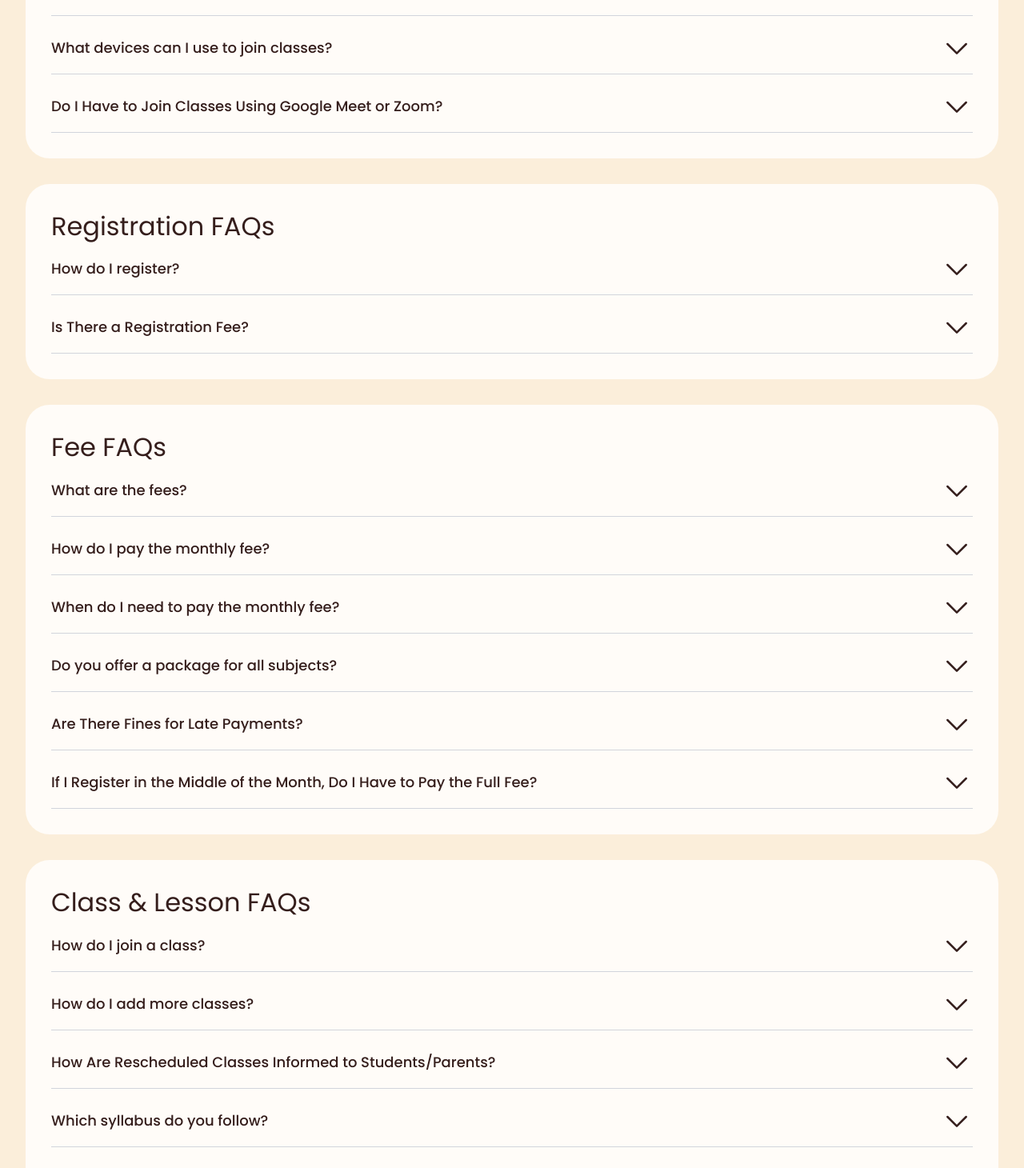
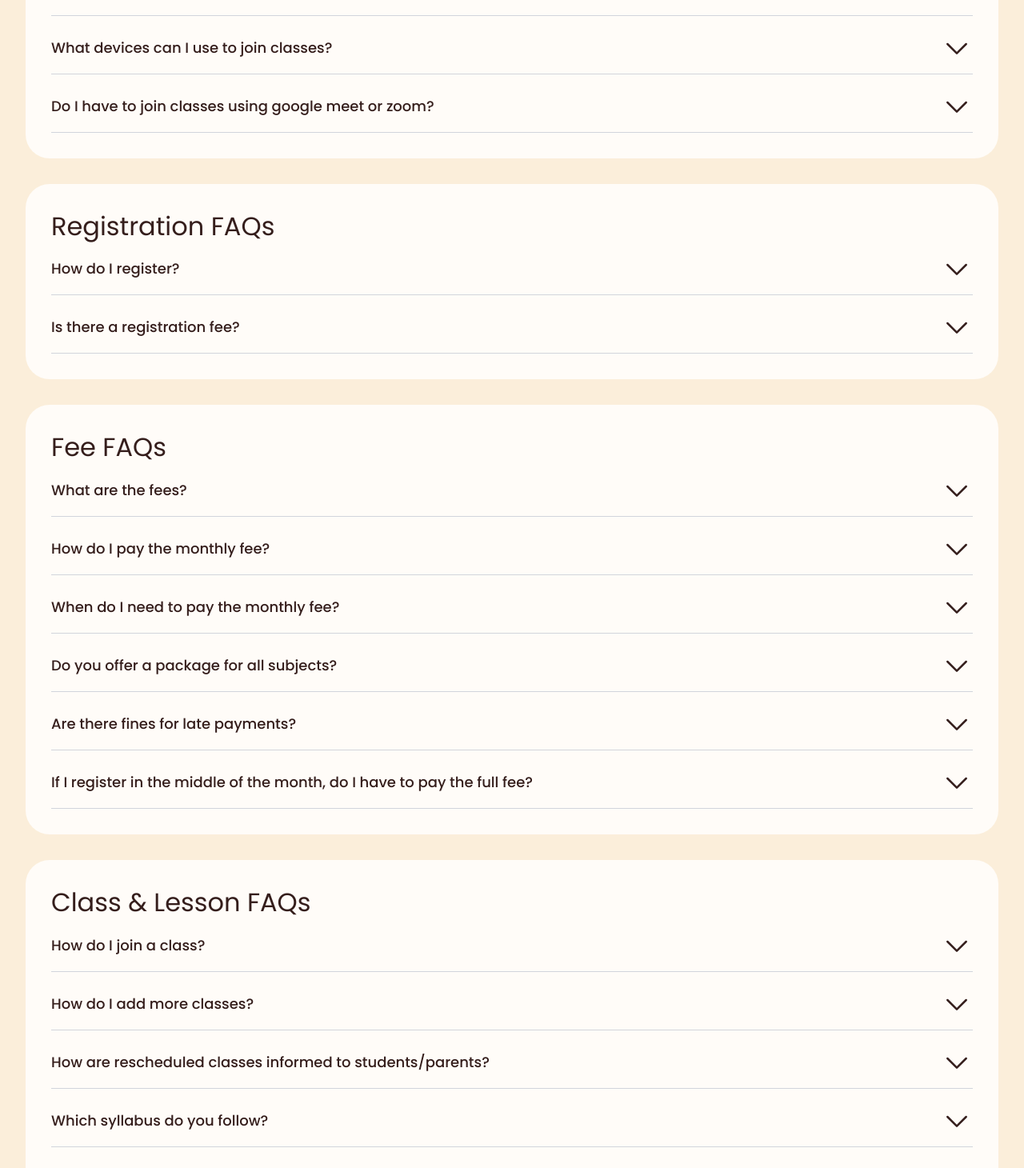
Before and after one commit to D3CRYPT360/my-study-space, a Next.js app: page /faq in a window 1280 px wide. Shown: the part 790-2250 px from the top of the page at 80% size. Built offline with nearby package versions, Linux system fonts and the light colour scheme; a web font is replaced by a local one.

Commit message:
faq question grammer fix

```diff
--- a/src/app/faq/faq.tsx
+++ b/src/app/faq/faq.tsx
@@ -59,7 +59,7 @@ export const faqData: FAQCategory[] = [
             </>
         },
         {
-          question: "Do I Have to Join Classes Using Google Meet or Zoom?",
+          question: "Do I have to join classes using google meet or zoom?",
           answer: <>
             Our classes are hosted on Zoom, so you will need to have the Zoom application installed on your device. To ensure a smooth experience, please download Zoom before your first class.
             <br/>
@@ -98,7 +98,7 @@ export const faqData: FAQCategory[] = [
           </>
         },
         {
-          question: "Is There a Registration Fee?",
+          question: "Is there a registration fee?",
           answer: <>
           No, there is <b>no registration fee</b>. You can create an account and get started without any additional charges beyond the monthly tuition fee.
           </>
@@ -141,13 +141,13 @@ export const faqData: FAQCategory[] = [
           </>
         },
         {
-          question: "Are There Fines for Late Payments?",
+          question: "Are there fines for late payments?",
           answer: <>
             We do not impose any fines for late payments. However, if the monthly fee is not paid on time, the account will be <b>temporarily suspended</b> until the payment is cleared. To avoid any interruptions in accessing classes and learning materials, we recommend making payments within the <b>1st to 7th</b> of each month.
           </>
         },
         {
-          question: "If I Register in the Middle of the Month, Do I Have to Pay the Full Fee?",
+          question: "If I register in the middle of the month, do I have to pay the full fee?",
           answer: <>
             No, you won't have to pay the full monthly fee if you register in the middle of the month. The fee will be adjusted based on the remaining weeks:
             <br/>
@@ -192,7 +192,7 @@ export const faqData: FAQCategory[] = [
           </>
         },
         {
-          question: "How Are Rescheduled Classes Informed to Students/Parents?",
+          question: "How are rescheduled classes informed to students/parents?",
           answer: <>
 
           If a class is rescheduled, we will announce it directly on <b>My Study Space</b>. You can find these updates in the <b>Announcements</b> section in the navigation bar, as well as in the <b>announcement bar</b> below each class.
```
